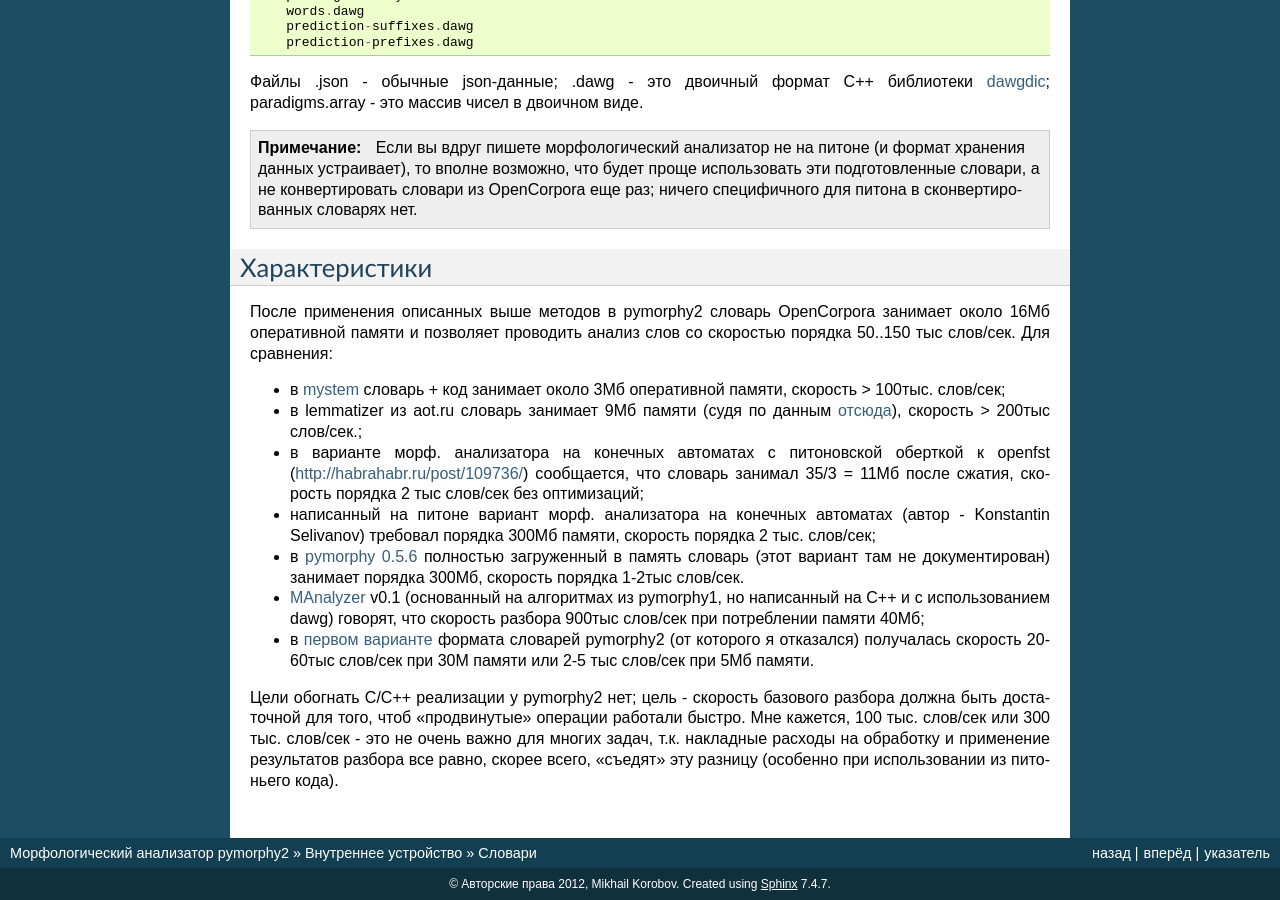
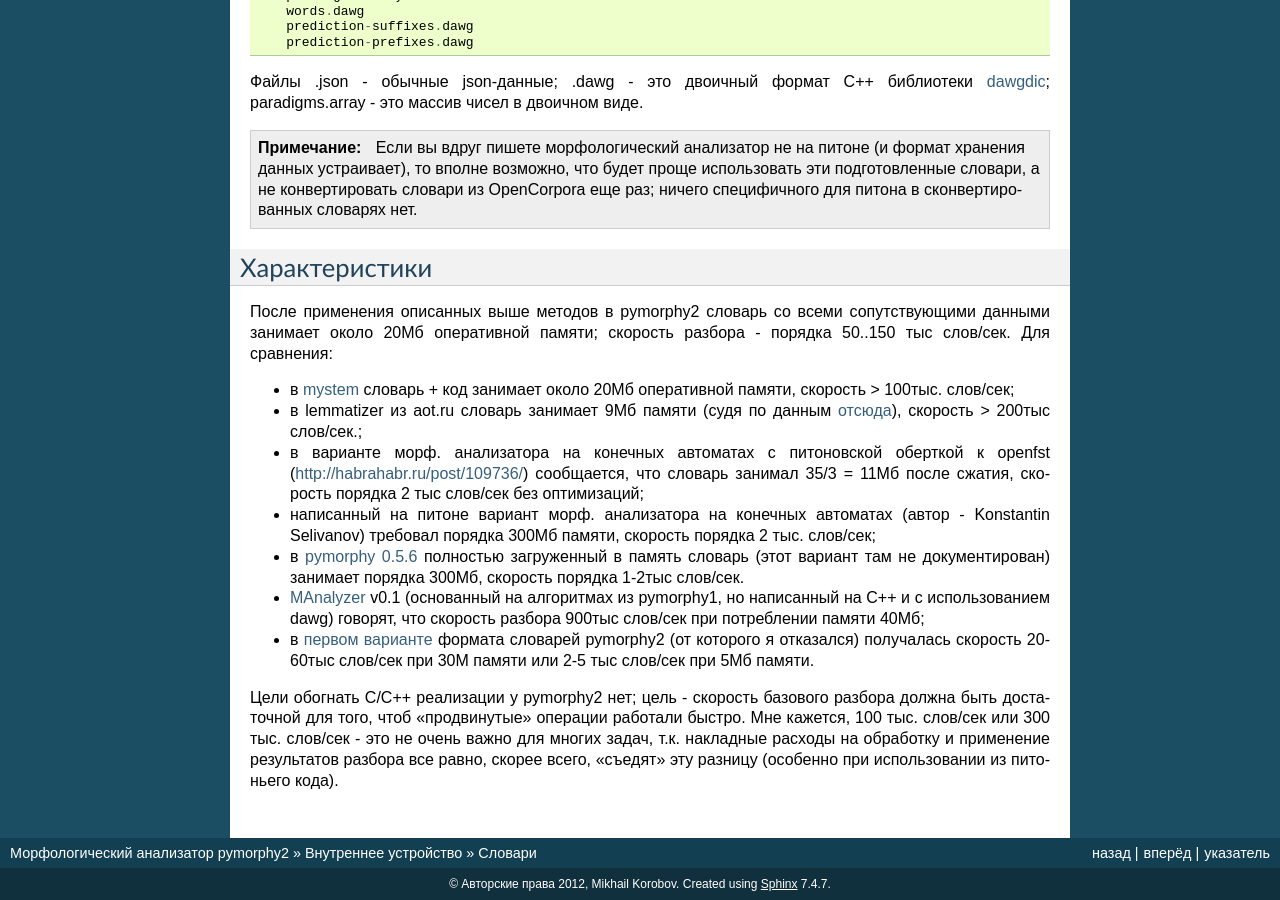
Before and after one commit to pymorphy2/pymorphy2, a Sphinx documentation site: the page built from docs/internals/dict.rst, in a window 1280 px wide and 900 px high, scrolled down 6557 px. Built offline with Sphinx 7.4.7, drawn with Linux system fonts in a browser that asks for light colours.

Commit message:
обновил цифры в документации

```diff
--- a/docs/internals/dict.rst
+++ b/docs/internals/dict.rst
@@ -442,10 +442,10 @@
 --------------
 
 После применения описанных выше методов в pymorphy2 словарь
-OpenCorpora занимает около 16Мб оперативной памяти и позволяет проводить
-анализ слов со скоростью порядка 50..150 тыс слов/сек. Для сравнения:
+со всеми сопутствующими данными занимает около 20Мб оперативной памяти;
+скорость разбора - порядка 50..150 тыс слов/сек. Для сравнения:
 
-* в mystem_ словарь + код занимает около 3Мб оперативной памяти,
+* в mystem_ словарь + код занимает около 20Мб оперативной памяти,
   скорость > 100тыс. слов/сек;
 * в lemmatizer из aot.ru словарь занимает 9Мб памяти (судя по данным
   `отсюда <http://www.aot.ru/docs/sokirko/Dialog2004.htm>`_),
```
